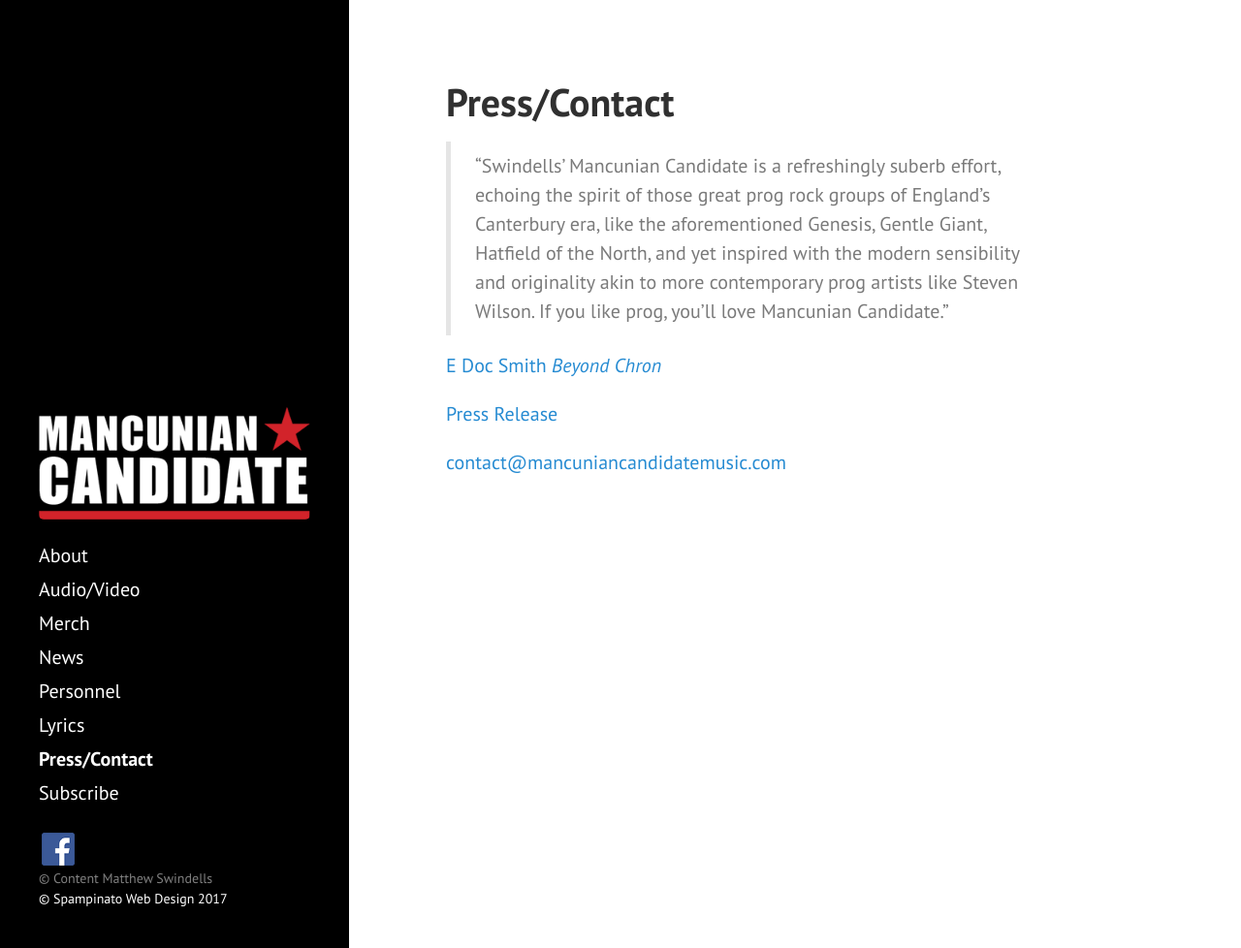
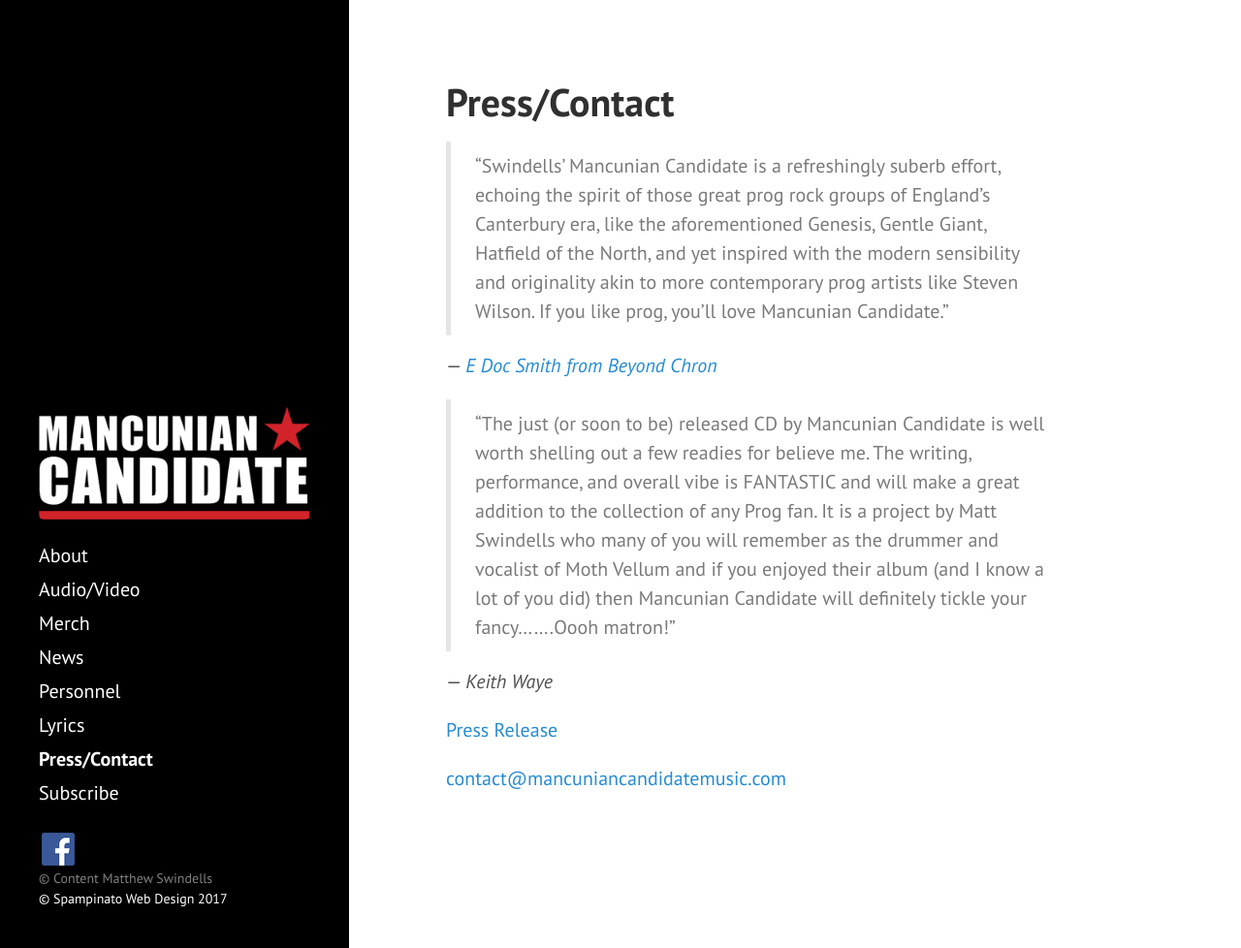
Before and after one commit to evolfo/mancunian-candidate, a Jekyll site: the page built from press.md, in a window 1280 px wide and 978 px high. Shown: the whole window at 97% size. Built offline with Jekyll 4.4.1, drawn with Linux system fonts in a browser that asks for light colours.

Commit message:
updating press article, favicon, config file

```diff
--- a/_config.yml
+++ b/_config.yml
@@ -13,7 +13,7 @@
 # you will see them accessed via {{ site.title }}, {{ site.email }}, and so on.
 # You can create any custom variable you would like, and they will be accessible
 # in the templates via {{ site.myvariable }}.
-title: Mancunian Candidate
+title: Official website of Matthew Swindells' progressive/symphonic rock project Mancunian Candidate
 email: spampinatodesign@gmail.com
 description:  # this means to ignore newlines until "baseurl:"
 
--- a/_includes/_config.yml
+++ b/_includes/_config.yml
@@ -2,8 +2,8 @@
 permalink:           pretty
 
 # Setup
-title:               Mancunian Candidate
-tagline:             The Jekyll Butler
+title:               Official website of Matthew Swindells' progressive/symphonic rock project Mancunian Candidate
+tagline:
 url:                 http://getpoole.com
 paginate:            1
 baseurl:             ""
--- a/_includes/head.html
+++ b/_includes/head.html
@@ -22,7 +22,7 @@
 
   <!-- Icons -->
   <link rel="apple-touch-icon-precomposed" sizes="144x144" href="{{ site.baseurl }}public/apple-touch-icon-144-precomposed.png">
-                                 <link rel="shortcut icon" href="{{ site.baseurl }}public/favicon.ico">
+                                 <link rel="shortcut icon" href="{{ site.baseurl }}/public/favicon.ico">
 
   <!-- JS -->
   <script src="js/accordion.js"></script>
--- a/press.md
+++ b/press.md
@@ -5,7 +5,12 @@ title: Press/Contact
 
  > "Swindells’ Mancunian Candidate is a refreshingly suberb effort, echoing the spirit of those great prog rock groups of England’s Canterbury era, like the aforementioned Genesis, Gentle Giant, Hatfield of the North, and yet inspired with the modern sensibility and originality akin to more contemporary prog artists like Steven Wilson. If you like prog, you’ll love Mancunian Candidate."
 
-[E Doc Smith  *Beyond Chron*](http://www.beyondchron.org/matt-swindells-mancunian-candidate/)
+&mdash;[ <cite> E Doc Smith from  *Beyond Chron* </cite>](http://www.beyondchron.org/matt-swindells-mancunian-candidate/)
+
+> "The just (or soon to be) released CD by Mancunian Candidate is well worth shelling out a few readies for believe me. The writing, performance, and overall vibe is FANTASTIC and will make a great addition to the collection of any Prog fan.
+It is a project by Matt Swindells who many of you will remember as the drummer and vocalist of Moth Vellum and if you enjoyed their album (and I know a lot of you did) then Mancunian Candidate will definitely tickle your fancy.......Oooh matron!"
+
+&mdash; <cite>Keith Waye</cite>
 
 [Press Release](img/press-release1.jpg)
 
```
